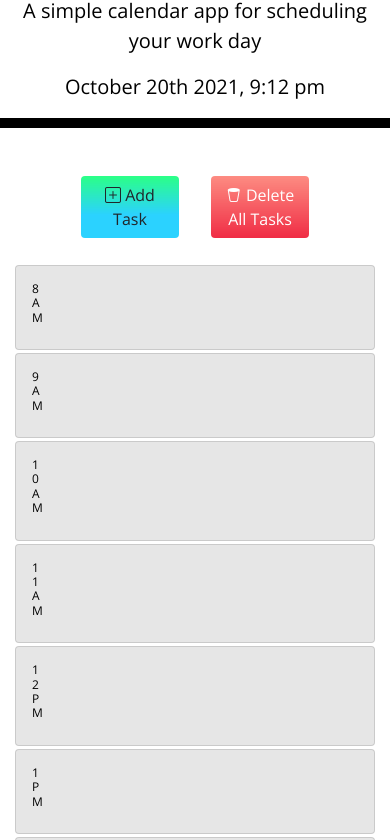
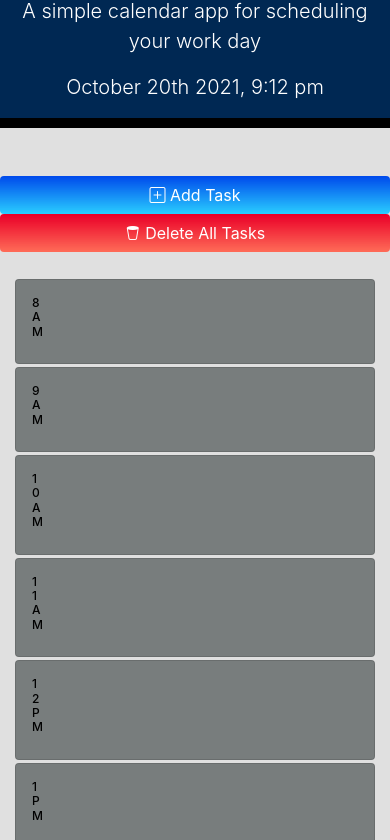
Before and after one commit to paperpatch/schedule_workday, a plain HTML site: page index.html in a window 390 px wide. Shown: the part 57-897 px from the top of the page. Drawn offline with nearby package versions, Linux system fonts and the light colour scheme.

Commit message:
bootstrap and css modifications for aesthetics

```diff
--- a/assets/css/style.css
+++ b/assets/css/style.css
@@ -1,3 +1,34 @@
+:root {
+  --blue: #00346b;
+  --indigo: #002853;
+  --pink: #e83e8c;
+  --red: #dc3545;
+  --orange: #fd7e14;
+  --yellow: #ffc107;
+  --green: #28a745;
+  --teal: #20c997;
+  --cyan: #17a2b8;
+  --white: #fff;
+  --tan: #e0e0e0;
+  --gray: #6c757d;
+  --gray-dark: #343a40;
+  --primary: #007bff;
+  --secondary: #6c757d;
+  --success: #28a745;
+  --info: #17a2b8;
+  --warning: #ffc107;
+  --danger: #dc3545;
+  --light: #f8f9fa;
+  --dark: #343a40;
+  --breakpoint-xs: 0;
+  --breakpoint-sm: 576px;
+  --breakpoint-md: 768px;
+  --breakpoint-lg: 992px;
+  --breakpoint-xl: 1200px;
+  --font-family-sans-serif: -apple-system, BlinkMacSystemFont, "Segoe UI", Roboto, "Helvetica Neue", Arial, sans-serif, "Apple Color Emoji", "Segoe UI Emoji", "Segoe UI Symbol";
+}
+
+
 /* Main Section */
 
 ul.list-group {
@@ -5,15 +36,14 @@ ul.list-group {
 }
 
 body {
-  font-family: 'Open Sans', sans-serif;
-  /* font-size: 16px; */
-  /* line-height: 1; */
+  font-family: var(--font-family-sans-serif);
+  background-color: var(--tan);
 }
 
 .jumbotron {
   text-align: center;
-  background-color: transparent;
-  color: black;
+  background-color: var(--indigo);
+  color: var(--white);
   border-radius: 0;
   border-bottom: 10px solid black;
 }
@@ -26,31 +56,26 @@ main {
   margin: 3px;
 }
 
+
 /* Time Block Section */
 
 .time-section {
   padding-bottom: 150px;
 }
 
-.hour {
-  background-color: #ffffff;
-  color: #000000;
-  border-top: 1px dashed #000000;
-}
-
 .past {
-  background-color: rgba(207, 207, 207, 0.521);
+  background-color: rgba(72, 78, 78, 0.678);
   color: black;
 }
 
 .present {
-  background-color: rgb(250, 255, 183);
+  background-color: rgb(97, 176, 212);
   color: black;
 }
 
 .future {
-  background-color: #b2d4ad;
-  color: black;
+  background-color: #103b5e;
+  color: var(--white);
 }
 
 /* Modal Section */
@@ -77,8 +102,9 @@ main {
 .btn-add,
 .btn-save {
   height: 100%;
-  background-color: #fa8bff;
-  background-image: linear-gradient(45deg, #FA8BFF, 0%, #2BD2FF 52%, #2BFF88 90%);
+  color: var(--white);
+  background-color: var(--pink);
+  background-image: linear-gradient(45deg, #FA8BFF, 0%, #2BD2FF 52%, #004bec 90%);
   transition: all .5s ease-out;
   background-size: 1px 100px;
   background-position: 0 -10px;
@@ -91,9 +117,9 @@ main {
 .btn-close,
 .btn-delete {
   height: 100%;
-  color: white;
+  color: var(--white);
   background-color: #EA0028;
-  background-image: linear-gradient(180deg, #FF9A8B 0%, #EA0028 100%);
+  background-image: linear-gradient(45deg, #ff6f59 52%, #EA0028 90%);
   transition: all .5s ease-out;
   background-size: 1px 100px;
   background-position: 0 -10px;
@@ -104,11 +130,11 @@ main {
 }
 
 .dropover {
-  background-color: rgba(0,0,0,0.3);
+  background-color: rgba(255, 255, 255, 0.3);
 }
 
 .dropover-active {
-  background-color: rgba(0,0,0,0.9);
+  background-color: rgba(255, 255, 255, 0.9);
 }
 
 /* Trash Section */
--- a/assets/js/script.js
+++ b/assets/js/script.js
@@ -45,7 +45,7 @@ var createTask = function(taskTitle, taskText, taskList) {
   // create elements that make up a task item
   var taskLi = $("<li>").addClass("list-group-item");
   var taskSpan = $("<span>")
-    .addClass("badge rounded-pill bg-info")
+    .addClass("badge rounded-pill bg-primary")
     .text(taskTitle);
   var taskP = $("<p>")
     .addClass("m-1")
@@ -166,7 +166,7 @@ $(".list-group").on("change", "input[type='text']", function() {
 
   // recreate span and insert in place of input element
   var taskSpan = $("<span>")
-    .addClass("badge rounded-pill bg-info")
+    .addClass("badge rounded-pill bg-primary")
     .text(title);
     $(this).replaceWith(taskSpan);
 });
--- a/index.html
+++ b/index.html
@@ -14,7 +14,7 @@
   </head>
 
   <body>
-    <header class="jumbotron sticky-top bg-white">
+    <header class="jumbotron sticky-top">
       <h1 class="display-3">Work Day Scheduler</h1>
       <p class="lead">A simple calendar app for scheduling your work day</p>
       <p id="currentDay" class="lead"></p>
@@ -23,10 +23,10 @@
     <main class="container d-flex flex-column">
       <!-- Add / Delete -->
       <section class="row align-items-center h-100">
-        <div class="col-2"></div>
-        <button id="create-task" class="col-3 m-auto btn btn-add bi bi-plus-square" data-bs-toggle="modal" data-bs-target="#task-form-modal">  Add Task</button>
-        <button id="remove-tasks" class="col-3 m-auto btn btn-block btn-delete bi bi-trash2">  Delete All Tasks</button>
-        <div class="col-2"></div>
+        <div class="col-lg-2 col-xl-1"></div>
+        <button id="create-task" class="col-lg-3 col-xl-4 m-auto btn btn-add bi bi-plus-square" data-bs-toggle="modal" data-bs-target="#task-form-modal">  Add Task</button>
+        <button id="remove-tasks" class="col-lg-3 col-xl-4 m-auto btn btn-block btn-delete bi bi-trash2">  Delete All Tasks</button>
+        <div class="col-lg-2 col-xl-1"></div>
       </section><br/>
       <!-- Time Blocks -->
       <div class="time-section">
```
